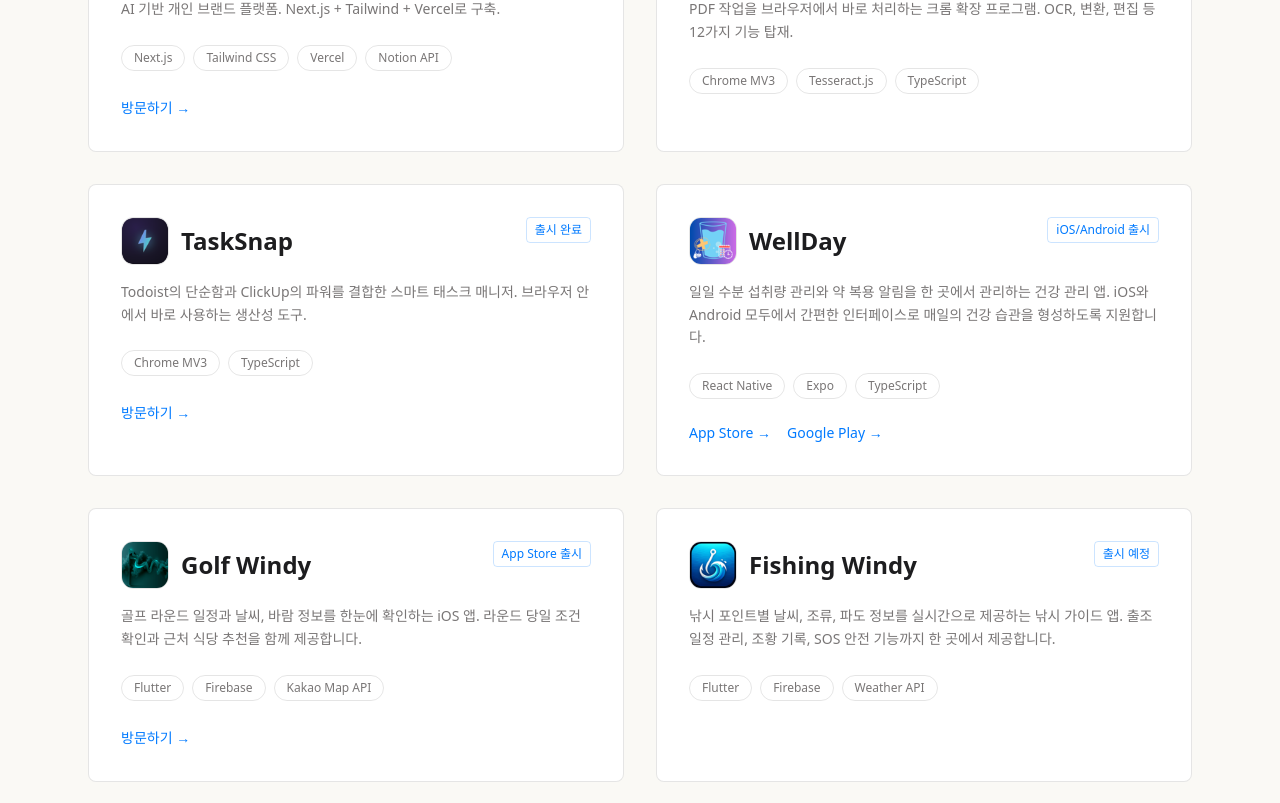
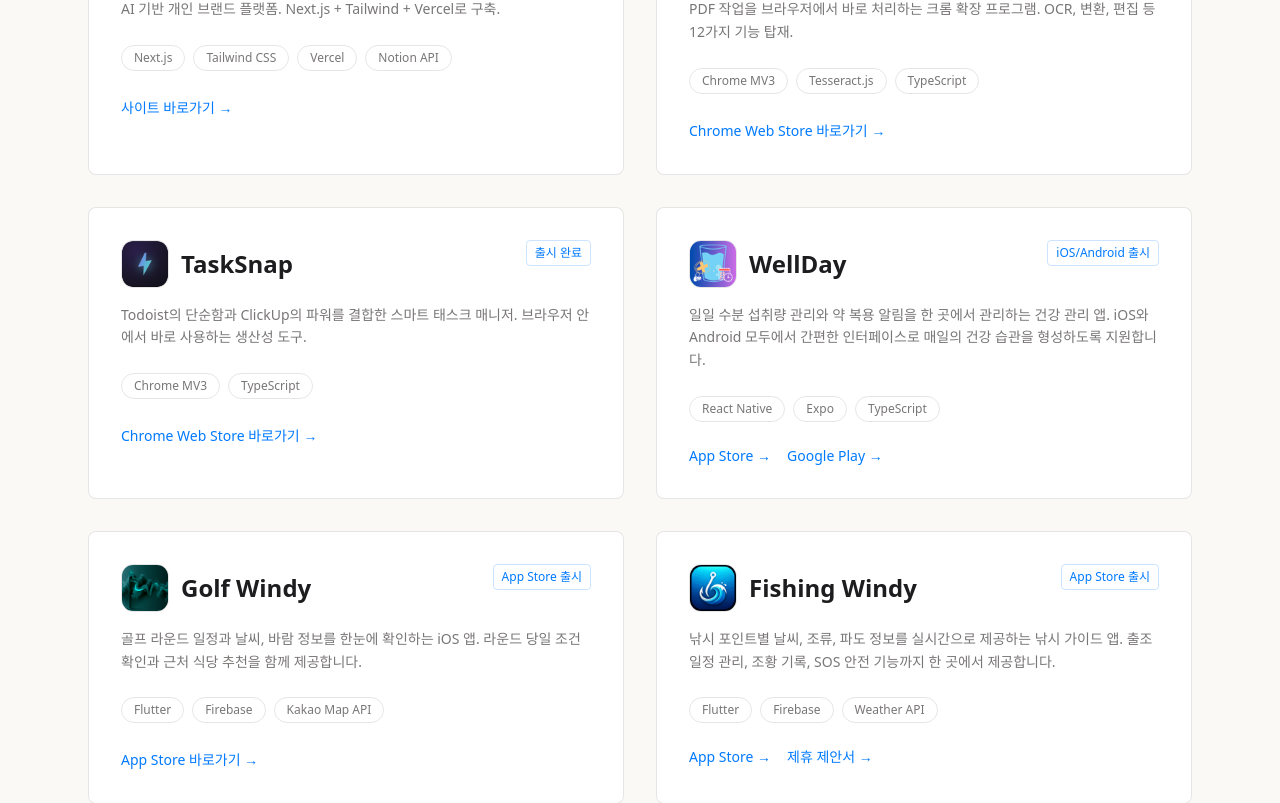
Before and after one commit to Jaden-CHI/lunafrost-landing, a Next.js app: page /apps in a window 1280 px wide. Shown: the part 380-1183 px from the top of the page. Built offline with nearby package versions, Linux system fonts and the light colour scheme.

Commit message:
Add app store and extension links

```diff
--- a/app/apps/page.tsx
+++ b/app/apps/page.tsx
@@ -15,6 +15,7 @@
     tech: ["Next.js", "Tailwind CSS", "Vercel", "Notion API"],
     status: "운영 중",
     link: "https://moonyth.app",
+    linkLabel: "사이트 바로가기",
     icon: "/lunafrost-icon-64.png",
   },
   {
@@ -22,7 +23,8 @@
     description: "PDF 작업을 브라우저에서 바로 처리하는 크롬 확장 프로그램. OCR, 변환, 편집 등 12가지 기능 탑재.",
     tech: ["Chrome MV3", "Tesseract.js", "TypeScript"],
     status: "출시 완료",
-    link: "",
+    link: "https://chromewebstore.google.com/detail/alwayspdf-tools/hbehonlonoigfakfkhlggmdlgmogkaba",
+    linkLabel: "Chrome Web Store 바로가기",
     icon: "/alwayspdf-icon.png",
   },
   {
@@ -31,6 +33,7 @@
     tech: ["Chrome MV3", "TypeScript"],
     status: "출시 완료",
     link: "https://chromewebstore.google.com/detail/TaskSnap/ipdbelmbiebiejclgnpnphbcbmhijogn",
+    linkLabel: "Chrome Web Store 바로가기",
     icon: "/tasksnap-icon-64.png",
   },
   {
@@ -50,13 +53,18 @@
     tech: ["Flutter", "Firebase", "Kakao Map API"],
     status: "App Store 출시",
     link: "https://apps.apple.com/kr/app/golf-windy/id6776418580",
+    linkLabel: "App Store 바로가기",
     icon: "/golfwindy-icon-64.png",
   },
   {
     title: "Fishing Windy",
     description: "낚시 포인트별 날씨, 조류, 파도 정보를 실시간으로 제공하는 낚시 가이드 앱. 출조 일정 관리, 조황 기록, SOS 안전 기능까지 한 곳에서 제공합니다.",
     tech: ["Flutter", "Firebase", "Weather API"],
-    status: "출시 예정",
+    status: "App Store 출시",
+    links: [
+      { name: "App Store", url: "https://apps.apple.com/kr/app/fishing-windy/id6780916105" },
+      { name: "제휴 제안서", url: "/fishinghwindy/partnership" },
+    ],
     icon: "/fishinghwindy-logo-thumb.png",
   },
 ];
@@ -153,7 +161,7 @@
                   className="text-sm no-underline transition-colors duration-200"
                   style={{ color: "var(--tertiary)" }}
                 >
-                  방문하기 →
+                  {project.linkLabel ?? "방문하기"} →
                 </a>
               )}
             </div>
--- a/components/home/PortfolioCards.tsx
+++ b/components/home/PortfolioCards.tsx
@@ -27,7 +27,8 @@
     description: 'PDF 작업을 브라우저에서 바로 처리하는 크롬 확장 프로그램. OCR, 변환, 편집 기능 탑재.',
     tech: ['Chrome MV3', 'Tesseract.js', 'TypeScript'],
     status: 'shipped' as Status,
-    href: '/apps',
+    href: 'https://chromewebstore.google.com/detail/alwayspdf-tools/hbehonlonoigfakfkhlggmdlgmogkaba',
+    external: true,
     isAI: false,
     icon: '/alwayspdf-icon.png',
   },
@@ -99,7 +100,8 @@
     description: '낚시 포인트별 날씨, 조류, 파도 정보를 실시간으로 제공하는 낚시 가이드 앱. 출조 일정 관리, 조황 기록, SOS 안전 기능까지 제공합니다.',
     tech: ['Flutter', 'Firebase', 'Weather API'],
     status: 'shipped' as Status,
-    href: '/apps',
+    href: 'https://apps.apple.com/kr/app/fishing-windy/id6780916105',
+    external: true,
     isAI: false,
     icon: '/fishinghwindy-logo-thumb.png',
   },
--- a/components/layout/Footer.tsx
+++ b/components/layout/Footer.tsx
@@ -10,11 +10,11 @@
 
 const BUILD_LINKS = [
   { label: 'lunafrost Landing', href: '/apps' },
-  { label: 'AlwaysPDF Tools', href: '/apps' },
-  { label: 'TaskSnap', href: '/apps' },
+  { label: 'AlwaysPDF Tools', href: 'https://chromewebstore.google.com/detail/alwayspdf-tools/hbehonlonoigfakfkhlggmdlgmogkaba' },
+  { label: 'TaskSnap', href: 'https://chromewebstore.google.com/detail/TaskSnap/ipdbelmbiebiejclgnpnphbcbmhijogn' },
   { label: 'WellDay', href: 'https://apps.apple.com/kr/app/wellday/id6748712466' },
   { label: 'Golf Windy', href: 'https://apps.apple.com/kr/app/golf-windy/id6776418580' },
-  { label: 'Fishing Windy', href: '/apps' },
+  { label: 'Fishing Windy', href: 'https://apps.apple.com/kr/app/fishing-windy/id6780916105' },
   { label: 'AI 콘텐츠 스튜디오', href: '/tools' },
 ];
 
@@ -132,7 +132,9 @@
               />
             </a>
             <a
-              href="/apps"
+              href="https://apps.apple.com/kr/app/golf-windy/id6776418580"
+              target="_blank"
+              rel="noopener noreferrer"
               className="hover:opacity-80 transition-opacity inline-block"
               title="Golf Windy"
             >
@@ -146,7 +148,9 @@
               />
             </a>
             <a
-              href="/apps"
+              href="https://apps.apple.com/kr/app/fishing-windy/id6780916105"
+              target="_blank"
+              rel="noopener noreferrer"
               className="hover:opacity-80 transition-opacity inline-block"
               title="Fishing Windy"
             >
```
